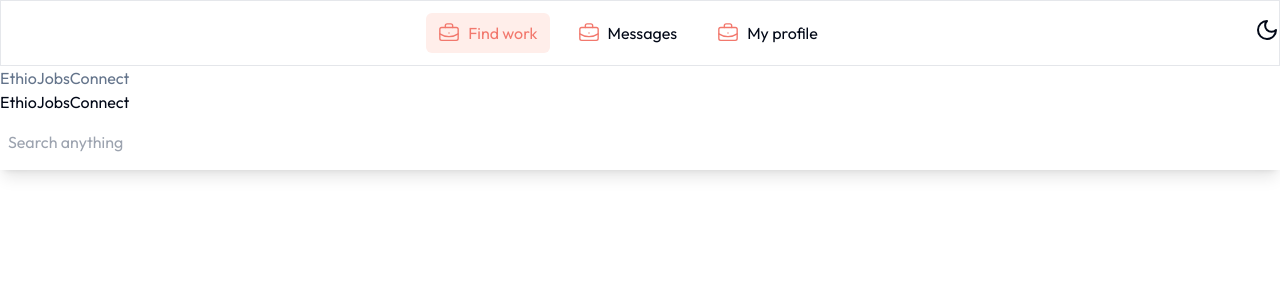
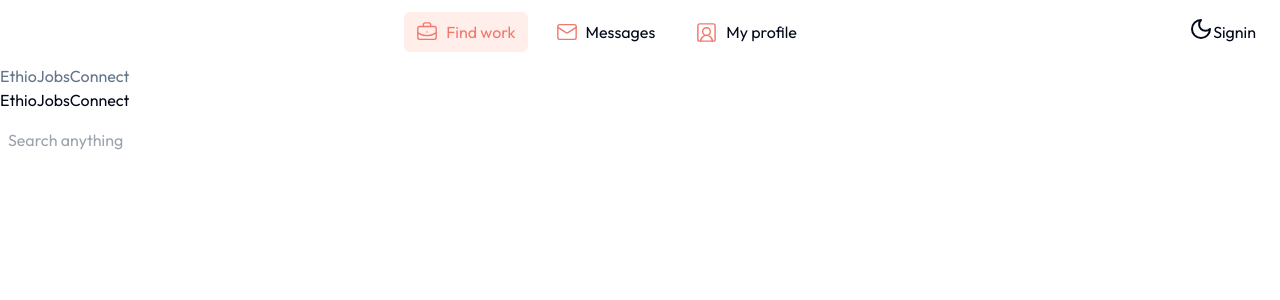
Before and after one commit to Python-killer14/job-connect-app, a Next.js app: page / in a window 1280 px wide. Shown: the top 300 px of the page. Built offline with nearby package versions, Linux system fonts and the light colour scheme; no server answers.

Commit message:
Dev: NextAuth.js setup initiated.

```diff
--- a/package.json
+++ b/package.json
@@ -14,6 +14,7 @@
     "clsx": "^2.1.1",
     "lucide-react": "^0.397.0",
     "next": "14.2.4",
+    "next-auth": "^5.0.0-beta.19",
     "react": "^18",
     "react-dom": "^18",
     "tailwind-merge": "^2.3.0",
--- /dev/null
+++ b/src/app/api/auth/[...nextauth]/route.ts
@@ -0,0 +1,2 @@
+import { handlers } from "@/lib/auth"  // Referring to the auth.ts we just created
+export const { GET, POST } = handlers
--- /dev/null
+++ b/src/app/profile/page.tsx
@@ -0,0 +1,9 @@
+import React from 'react'
+
+const Profile = () => {
+  return (
+    <div>Profile</div>
+  )
+}
+
+export default Profile
--- a/src/components/MaxWidthWrapper.tsx
+++ b/src/components/MaxWidthWrapper.tsx
@@ -5,7 +5,7 @@
   return (
     <div
     className={cn(
-      "mx-auto w-full max-w-screen-xl shadow-lg",
+      "mx-auto w-full max-w-screen-xl shadow-lg min-h-screen",
       className)}
     >{children}</div>
   )
--- a/src/components/NavItem.tsx
+++ b/src/components/NavItem.tsx
@@ -1,25 +1,28 @@
 "use client"
 import { cn } from '@/lib/utils'
-import { BriefcaseBusiness } from 'lucide-react'
+import { BriefcaseBusiness, Mail, SquareUserRound } from 'lucide-react'
 import Link from 'next/link'
 import { usePathname } from 'next/navigation'
+import { MenuItemType } from '@/types/navigation/navTypes'
 
-type navItemType = {
-  name: string,
-  slug: string,
 
-}
-
-const NavItem = ({name, slug}: navItemType) => {
-
+const NavItem = ({name, slug, iconName}: MenuItemType) => {
   const path =usePathname()
 
-  console.log("pathName", path);
+  // Check if on this path?
+  const isOnThisPage = path === slug
+
+  const iconOptions = {
+    briefCase: <BriefcaseBusiness className='text-rose-red' size={22} strokeWidth={1.5} />,
+    message: <Mail  className='text-rose-red' size={22} strokeWidth={1.5} />,
+    profile: <SquareUserRound className='text-rose-red' size={23} strokeWidth={1.5}  />
+  }
+
 
   return (
-    <li className={cn( path === slug ? "bg-light-rose text-rose-red": "", "px-3 py-2 rounded-md" )}>
-      <Link href={`${slug}`} className='flex items-center gap-2 ' >
-      <BriefcaseBusiness className='text-rose-red' size={22} strokeWidth={1.5} />
+    <li className={cn( isOnThisPage ? "bg-light-rose text-rose-red": "dark:hover:text-black hover:bg-hover-gray", "transition-colors duration-150 rounded-md" )}>
+      <Link href={`${slug}`} className='flex items-center gap-2 px-3 py-2' >
+      {iconOptions[iconName]}
       {name}
       </Link>
       </li>
--- a/src/components/NavigationBar.tsx
+++ b/src/components/NavigationBar.tsx
@@ -4,28 +4,29 @@
 import { FC } from "react"
 import DarkModeToggle from "./DarkModeToggle"
 
+// Types
+import { MenuItemType } from "@/types/navigation/navTypes"
+import { SignIn } from "./SignInBtn"
 
-interface MenuItemType {
-  id: string,
-  name: string,
-  slug: string
-}
 
 const menuData: MenuItemType[]  = [
   {
     id: "m1",
     name: "Find work",
-    slug: "/"
+    slug: "/",
+    iconName: "briefCase"
   },
   {
     id: "m2",
     name: "Messages",
-    slug: "/messages"
+    slug: "/messages",
+    iconName: "message"
   },
   {
     id: "m3",
     name: "My profile",
-    slug: "/profile"
+    slug: "/profile",
+    iconName: "profile"
   },
 
 
@@ -33,23 +34,24 @@
 
 const NavigationBar: FC = () => {
   return (
-    <div className='mx-auto w-full max-w-screen-xl py-3 border'>
+    <div className=' dark:bg-gun-metal mx-auto w-full max-w-screen-xl py-3 px-6 '>
       <nav className="flex justify-between items-center">
         <div>
           {process.env.NEXT_PUBLIC_APP_NAME}
         </div>
         <ul className="flex items-center gap-4">
           {
-            menuData.map(({id, name, slug}) => {
+            menuData.map(({id, name, slug, iconName}) => {
             return (
-              <NavItem key={id} name={name} slug={slug} />
+              <NavItem key={id} name={name} slug={slug} iconName={iconName} />
             )
           })
           }
-
         </ul>
-        <div>
+        {/* Right side of the  */}
+        <div className=" flex items-center">
           <DarkModeToggle />
+          <SignIn />
         </div>
       </nav>
     </div>
--- /dev/null
+++ b/src/components/SignInBtn.tsx
@@ -0,0 +1,19 @@
+
+import { auth, signIn } from "@/lib/auth"
+
+export async function SignIn() {
+
+  const session = await auth()
+  console.log("sess", session);
+
+  return (
+    <form
+      action={async () => {
+        "use server"
+        await signIn()
+      }}
+    >
+      <button className="" type="submit">Signin </button>
+    </form>
+  )
+}
--- /dev/null
+++ b/src/lib/auth.ts
@@ -0,0 +1,19 @@
+import NextAuth from "next-auth"
+import Credentials from "next-auth/providers/credentials"
+import Google from "next-auth/providers/google"
+
+export const { handlers, signIn, signOut, auth } = NextAuth({
+  providers: [
+    Google,
+    Credentials({
+      name: "credentials",
+      credentials: {
+        email: {
+          label: "Email", type: "email", placeholder: "jsmith"
+        },
+        password: {label: "Password", type: "password"}
+
+      }
+    })
+  ],
+})
--- /dev/null
+++ b/src/types/navigation/navTypes.ts
@@ -0,0 +1,7 @@
+
+export interface MenuItemType {
+  id?: string,
+  name: string,
+  slug: string,
+  iconName?: string
+}
--- a/tailwind.config.ts
+++ b/tailwind.config.ts
@@ -20,14 +20,17 @@
     extend: {
       colors: {
         // Manual defintions
+
         "light-rose": "#FFEEEA",
         "rose-red": "#F2786D",
         "leaf-green": "#30D949",
         "ocean-blue": "#24B0BF",
         "light-blue": "#F4FAFC",
-        // "custome-muted": "#F2F2F2",
-        // "muted2": "#F7F9FC",
-        "gun-metal": "#2C3539",
+        // "gun-metal": "#2C3539",
+        "gun-metal": "#2c3539c6",
+        "hover-gray": "#EFEDEC",
+
+
         // Default Shadcn ui colors
 
         border: "hsl(var(--border))",
```
Also changed, not shown: src/types/home/homeType.ts (added), 1 other file (tests, documents, lock files or other folders).
